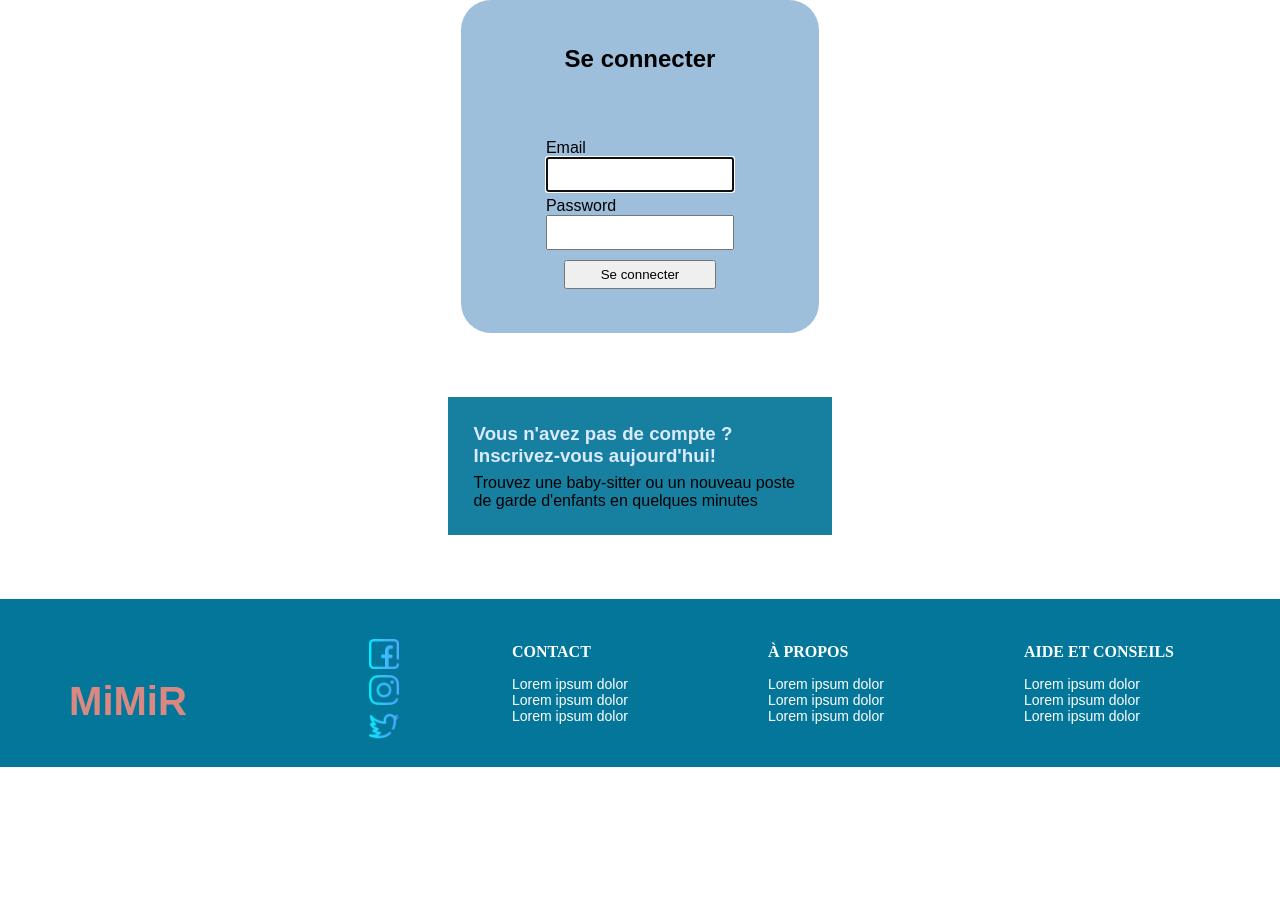
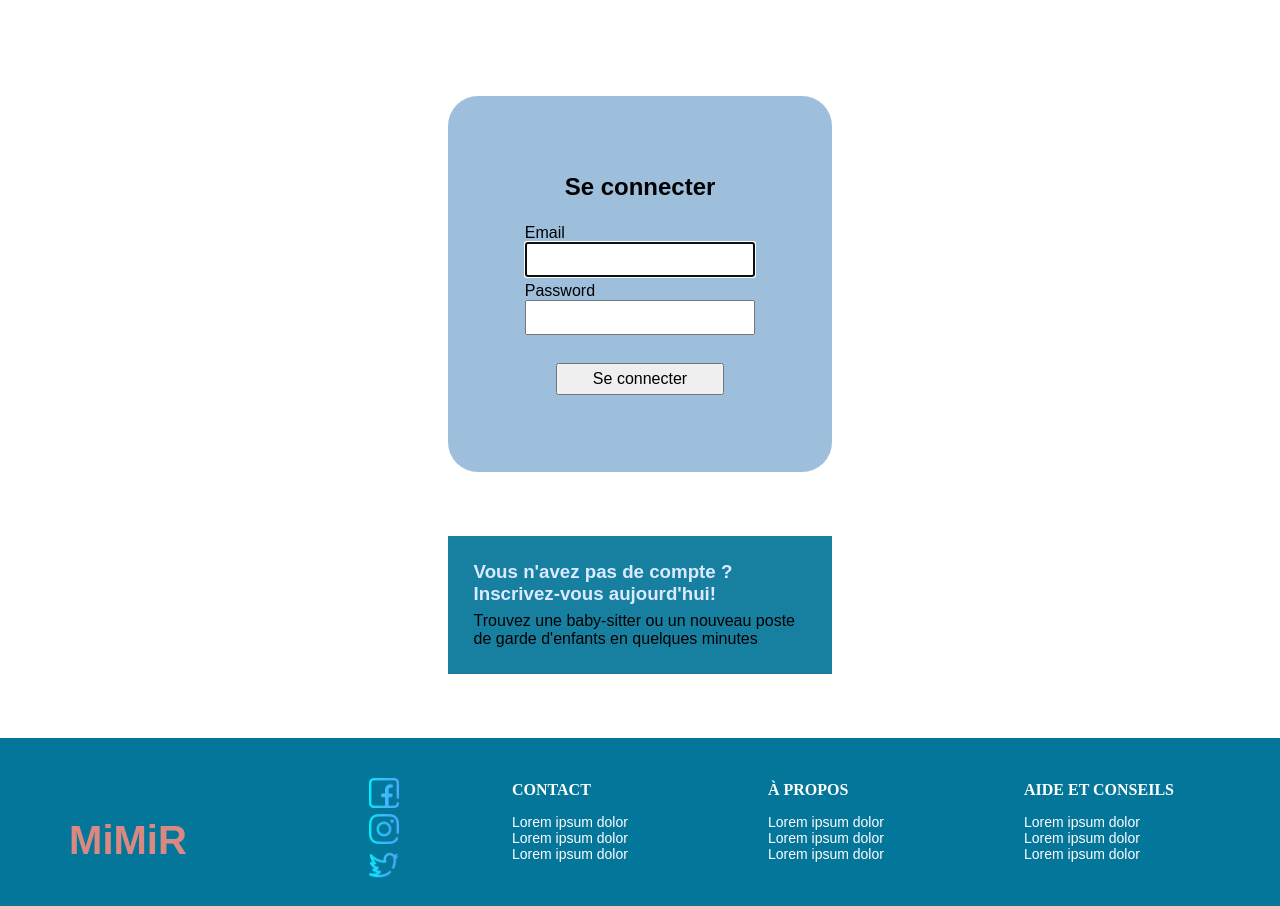
Before and after one commit to IAssine33/MIMIR_V1.2, a PHP site: template templates/security/login.html.twig in a window 1280 px wide. Shown: the part 57-963 px from the top of the page. Before the commit the page ends 824 px from the top, so only its background shows below. Run offline with PHP 8.4, Linux system fonts and the light colour scheme; the template is opened without the code that fills it, so the values that code supplies are empty; some libraries are stand-ins or nearby versions; some web fonts are replaced.

Commit message:
modification du CSS sur la page login

```diff
--- a/public/asset/css/style.css
+++ b/public/asset/css/style.css
@@ -275,11 +275,13 @@ section.flex {
 }
 
 .login {
-  margin: auto;
+  /* haut | horizontal | bas */
+  margin: 10% auto 0;
+  width: 40%;
 }
 
 .login_bloc {
-  width: 70%;
+  width: 75%;
   margin: auto;
 }
 .login_bloc h1 {
@@ -289,8 +291,12 @@ section.flex {
   font-weight: bold;
 }
 
+.form_bloc {
+  margin: 10%;
+}
+
 .input_bloc {
-  margin-top: 35%;
+  margin-top: 10%;
 }
 
 .div_input {
@@ -308,8 +314,13 @@ section.flex {
   height: 35px;
 }
 
+.div_button {
+  margin-top: 10%;
+}
 .div_button button {
   padding: 5px 35px;
+  cursor: pointer;
+  font-size: medium;
 }
 
 .inscrie_bloc {
--- a/sass/layout/main/_main_login.scss
+++ b/sass/layout/main/_main_login.scss
@@ -1,10 +1,13 @@
 .login{
-  margin: auto;
+  /* haut | horizontal | bas */
+  margin: 10% auto 0;
+  width: 40%;
 }
 
 .login_bloc{
-  width: 70%;
+  width: 75%;
   margin: auto;
+
 
   h1{
     font-family: Arsenal, sans-serif;
@@ -13,9 +16,12 @@
     font-weight: bold;
   }
 }
+.form_bloc{
+  margin: 10%;
+}
 
 .input_bloc{
-  margin-top: 35%;
+  margin-top: 10%;
 }
 
 .div_input{
@@ -34,8 +40,13 @@
   height: 35px;
 }
 
-.div_button button{
+.div_button{
+  margin-top: 10%;
+ button{
   padding: 5px 35px ;
+   cursor: pointer;
+   font-size: medium;
+ }
 }
 
 .inscrie_bloc {
--- a/templates/security/login.html.twig
+++ b/templates/security/login.html.twig
@@ -16,7 +16,7 @@
                     You are logged in as {{ app.user.userIdentifier }}, <a href="{{ path('app_logout') }}">Logout</a>
                 </div>
             {% endif %}
-                <div class="login_bloc">
+                <div class="form_bloc">
                     <h1 class="h3 mb-3 font-weight-normal">Se connecter</h1>
                     <div class="input_bloc">
                         <div class="div_input">
```
Also changed, not shown: public/asset/css/stylePublic.css (deleted, +0 -127 lines), 1 other file.
